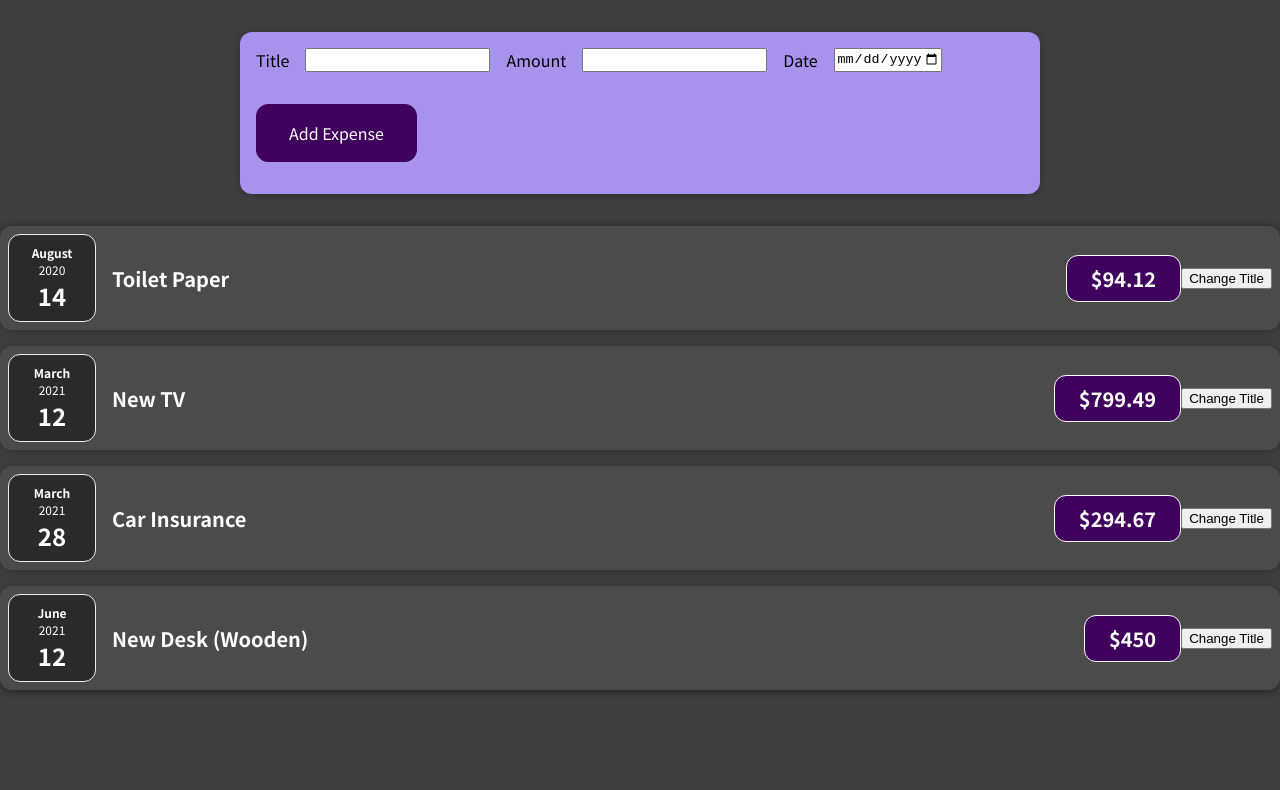
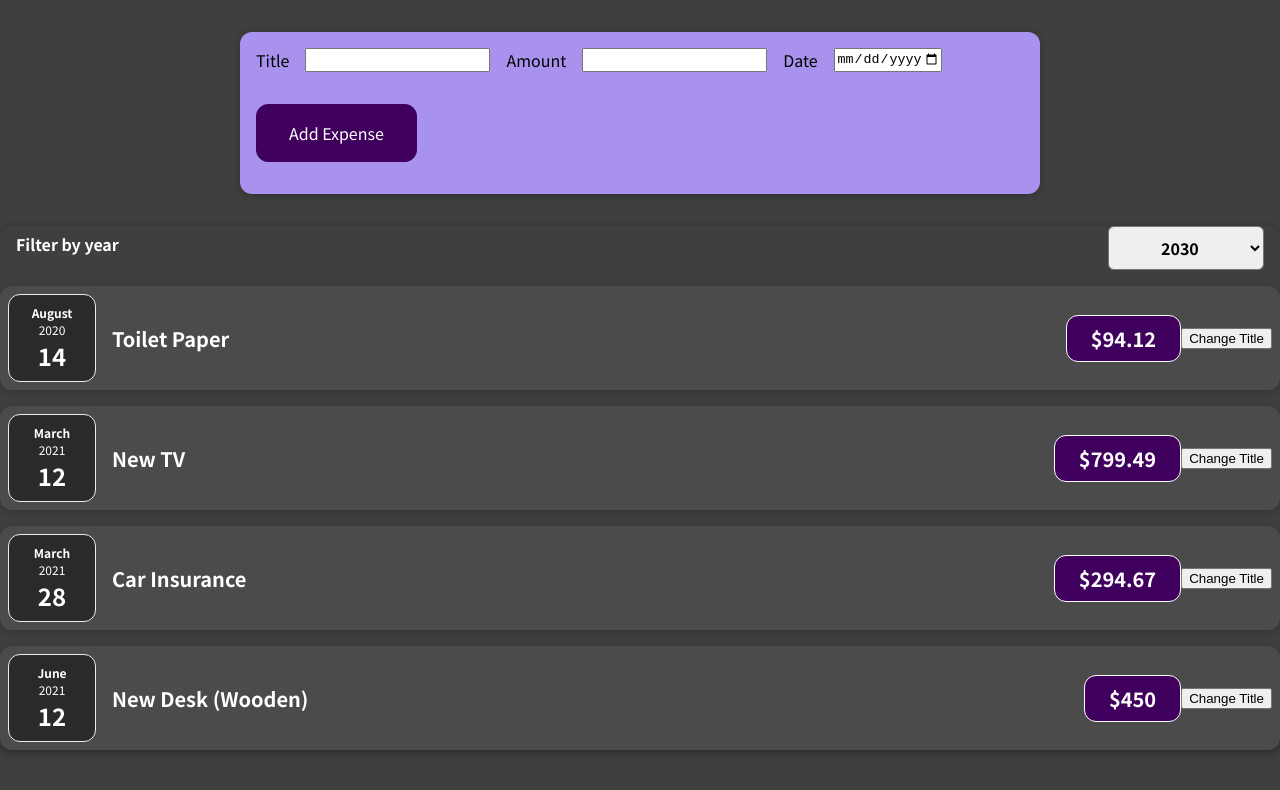
Before and after one commit to JoyUmoekpo/Unit-1-Expense-Tracker, a React (Create React App) app in the folder expense-tracker/: page / in a window 1280 px wide. Shown: the top 790 px of the page. Built offline with nearby package versions, Linux system fonts and the light colour scheme.

Commit message:
Added Expenses Year Filter

```diff
--- a/expense-tracker/src/components/Expenses/Expenses.js
+++ b/expense-tracker/src/components/Expenses/Expenses.js
@@ -1,10 +1,20 @@
+import React, {useState} from "react";
+import ExpensesFilter from "./ExpensesFilter";
 import ExpenseItem from "../Expenses/ExpenseItem";
 import Card from "../UI/Card";
 import "../Expenses/ExpenseDate.css";
 
-function Expenses(props) {
-	return (
-		<Card className="expenses">
+const Expenses = (props) => {
+  const [filteredYear, setFilteredYear] = useState('2023 ');
+
+  const filterChangeHandler = selectedYear => {
+    setFilteredYear(selectedYear);
+  };
+
+  return (
+    <div>
+      <Card className='expenses'>
+        <ExpensesFilter selected={filteredYear} onChangeFilter={filterChangeHandler} />
 			<ExpenseItem
 				title={props.items[0].title}
 				amount={props.items[0].amount}
@@ -26,6 +36,7 @@
 				date={props.items[3].date}
 			/>
 		</Card>
+		</div>
 	);
 }
 
--- /dev/null
+++ b/expense-tracker/src/components/Expenses/ExpensesFilter.css
@@ -0,0 +1,24 @@
+.expenses-filter {
+  color: white;
+  padding: 0 1rem;
+}
+
+.expenses-filter__control {
+  display: flex;
+  width: 100%;
+  align-items: center;
+  justify-content: space-between;
+  margin: 1rem 0;
+}
+
+.expenses-filter label {
+  font-weight: bold;
+  margin-bottom: 0.5rem;
+}
+
+.expenses-filter select {
+  font: inherit;
+  padding: 0.5rem 3rem;
+  font-weight: bold;
+  border-radius: 6px;
+}
--- /dev/null
+++ b/expense-tracker/src/components/Expenses/ExpensesFilter.js
@@ -0,0 +1,29 @@
+import React from 'react';
+
+import './ExpensesFilter.css';
+
+const ExpensesFilter = (props) => {
+  const dropdownChangeHandler = (event) => {
+    props.onChangeFilter(event.target.value);
+  };
+
+  return (
+    <div className='expenses-filter'>
+      <div className='expenses-filter__control'>
+        <label>Filter by year</label>
+        <select value={props.selected} onChange={dropdownChangeHandler}>
+          <option value='2022'>2030</option>
+          <option value='2021'>2029</option>
+          <option value='2020'>2028</option>
+          <option value='2019'>2027</option>
+          <option value='2022'>2026</option>
+          <option value='2021'>2025</option>
+          <option value='2020'>2024</option>
+          <option value='2019'>2023</option>
+        </select>
+      </div>
+    </div>
+  );
+};
+
+export default ExpensesFilter;
```
